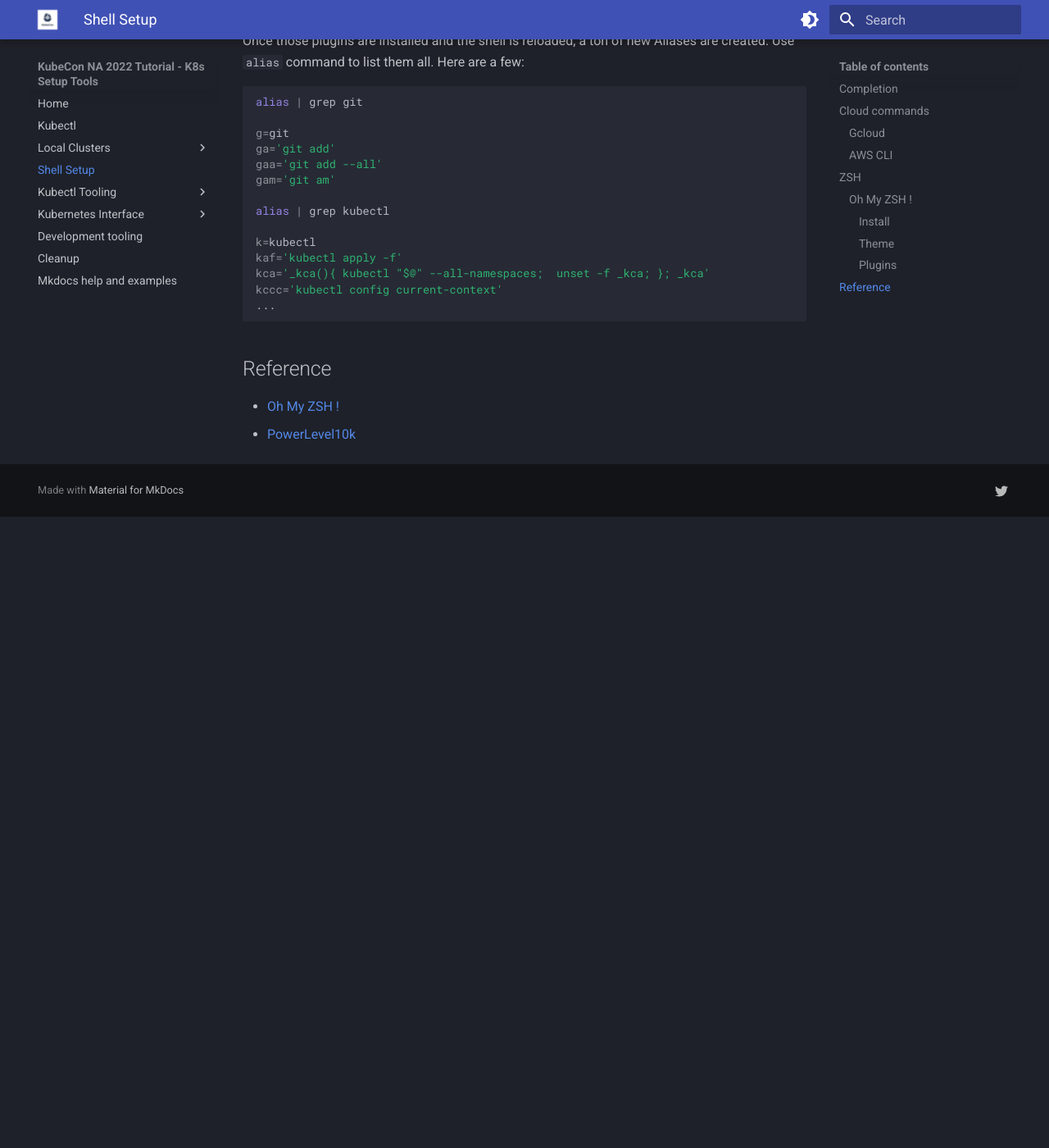
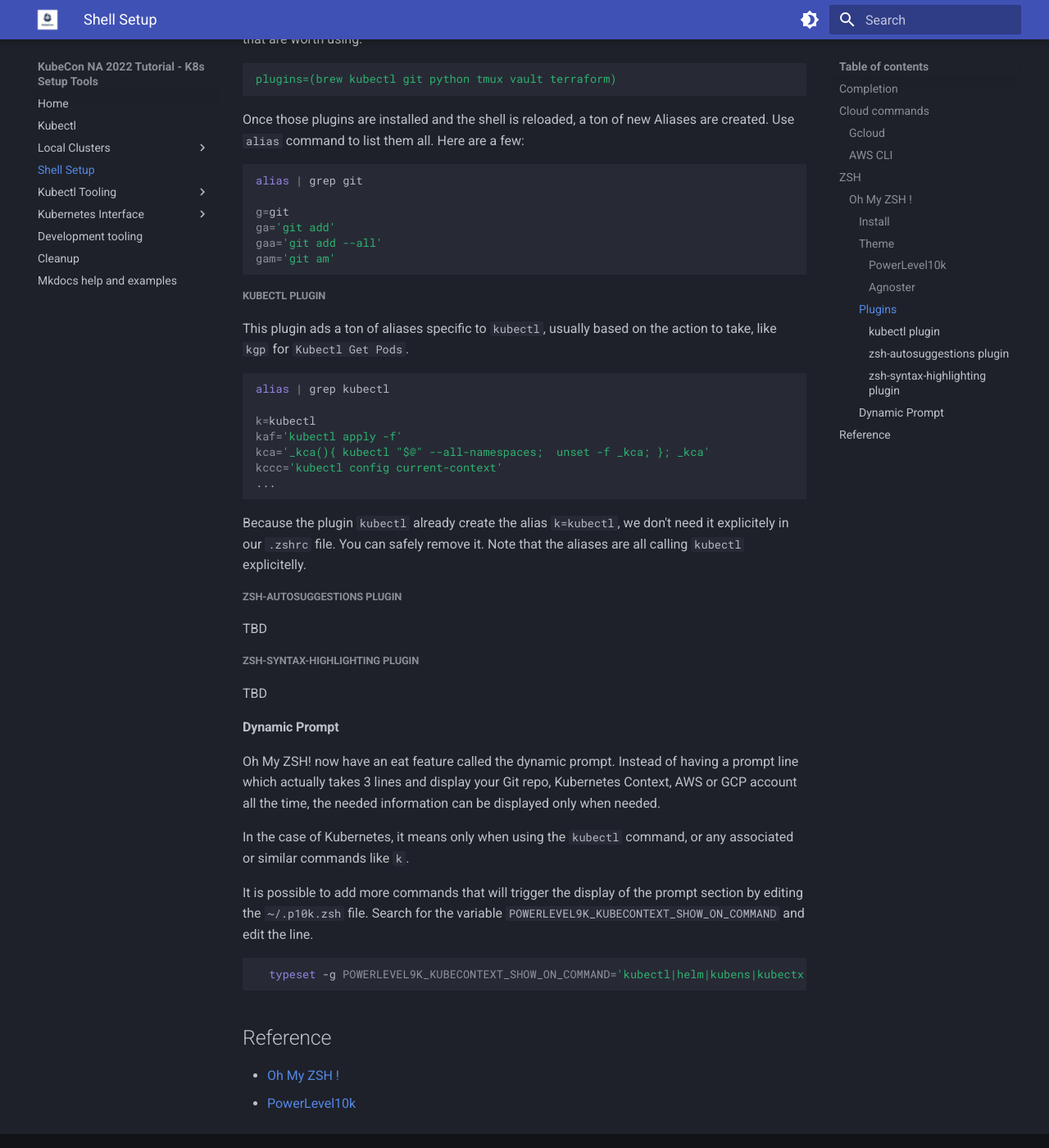
Before and after one commit to cloud-native-canada/k8s_setup_tools, an MkDocs documentation site: the page built from docs/shell_setup.md, in a window 1280 px wide and 1400 px high, scrolled down 3245 px. Shown: the whole window at 82% size. Built offline with MkDocs 1.6.1 and Material for MkDocs 9.7.7, drawn with Linux system fonts in a browser that asks for light colours; before the commit the page ends 3875 px from its top, so only the background shows below that; some of the changed text lies outside the part shown.

Commit message:
extended zsh plugins sections

````diff
--- a/docs/shell_setup.md
+++ b/docs/shell_setup.md
@@ -101,6 +100,8 @@
 
 #### Theme
 
+##### PowerLevel10k
+
 There are many great themes out there to help developers to become more productive and make the Terminal look cool.
 On such theme is `PowerLevel10k`. It's easy to install and provides a ton of tooling in your shell. It's available in a git repo that you have to clone in your `.oh-my-zsh`  custom folder.
 
@@ -147,9 +148,13 @@
 - `Instant Prompt Mode`: speed up slow scripts... set to Verbose as recommended (1)
 - `Apply changes to ~/.zshrc`: Damn YES (y)
 
+##### Agnoster
+
+[Agnoster](https://github.com/agnoster/agnoster-zsh-theme) is another cool theme, but less powerful than PowerLevel10k.
+
 #### Plugins
 
-ZSH uses plugins that extend the shortcuts and other behaviours for default apps. Here's the list I usually use:
+ZSH uses plugins that extend the shortcuts and other behaviours for default apps. Here's some that are worth using:
 
 ```yaml
 plugins=(brew kubectl git python tmux vault terraform)
@@ -164,7 +169,13 @@
 ga='git add'
 gaa='git add --all'
 gam='git am'
+```
 
+##### kubectl plugin
+
+This plugin ads a ton of aliases specific to `kubectl`, usually based on the action to take, like `kgp` for `Kubectl Get Pods`.
+
+``` bash
 alias | grep kubectl
 
 k=kubectl
@@ -174,6 +185,29 @@
 ...
 ```
 
+Because the plugin `kubectl` already create the alias `k=kubectl`, we don't need it explicitely in our `.zshrc` file. You can safely remove it.
+Note that the aliases are all calling `kubectl` explicitelly.
+
+##### zsh-autosuggestions plugin
+
+TBD
+
+##### zsh-syntax-highlighting plugin
+
+TBD
+
+#### Dynamic Prompt
+
+Oh My ZSH! now have an eat feature called the dynamic prompt. Instead of having a prompt line which actually takes 3 lines and display your Git repo, Kubernetes Context, AWS or GCP account all the time, the needed information can be displayed only when needed.
+
+In the case of Kubernetes, it means only when using the `kubectl` command, or any associated or similar commands like `k`.
+
+It is possible to add more commands that will trigger the display of the prompt section by editing the `~/.p10k.zsh` file. Search for the variable `POWERLEVEL9K_KUBECONTEXT_SHOW_ON_COMMAND` and edit the line.
+
+```bash
+  typeset -g POWERLEVEL9K_KUBECONTEXT_SHOW_ON_COMMAND='kubectl|helm|kubens|kubectx|oc|istioctl|kogito|k9s|helmfile|flux|fluxctl|stern|kubeseal|kubecolor|skaffold'
+```
+
 ## Reference
 
 - [Oh My ZSH !](https://ohmyz.sh/)
````
Also changed, not shown: other parts of docs/shell_setup.md (+0 -1 lines).
